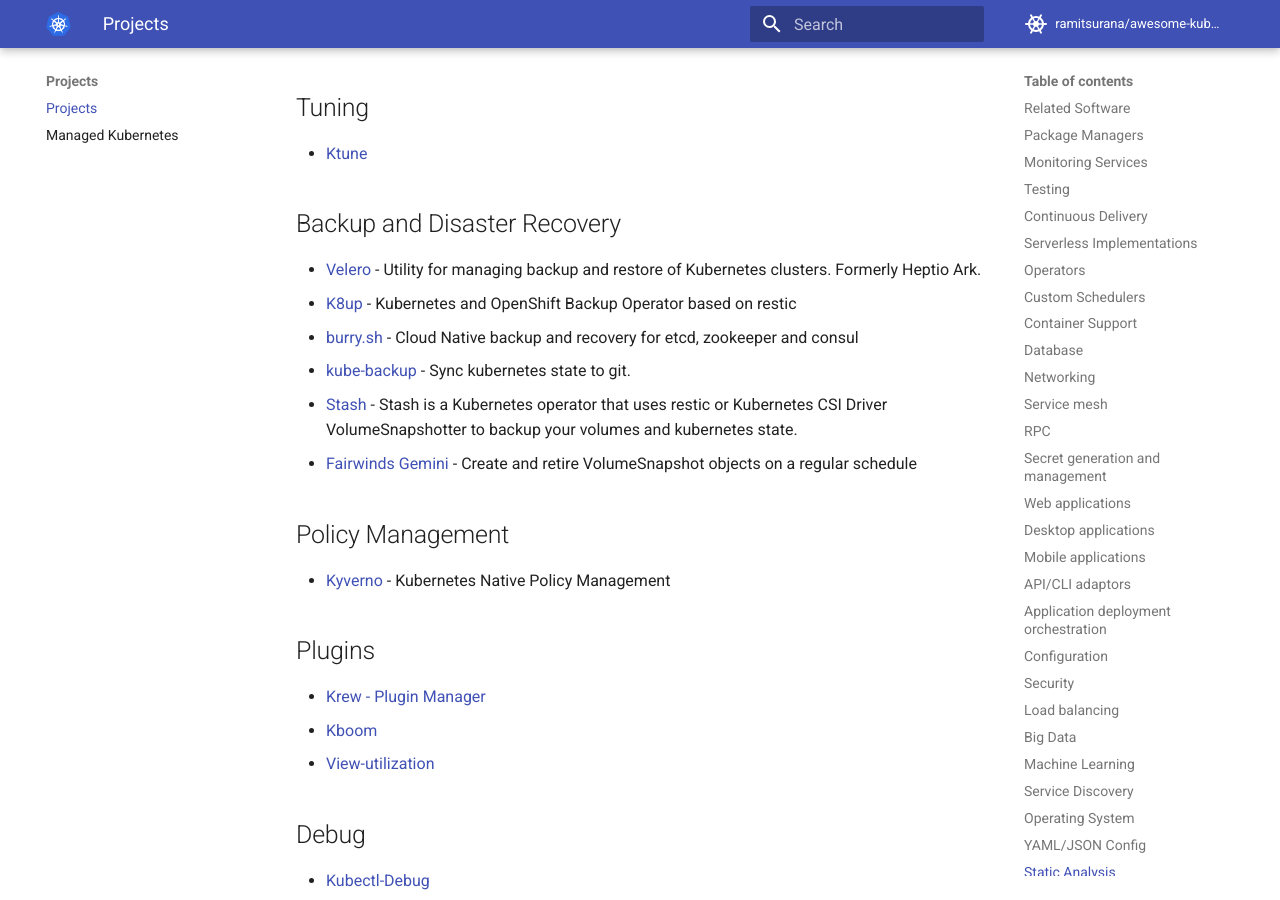
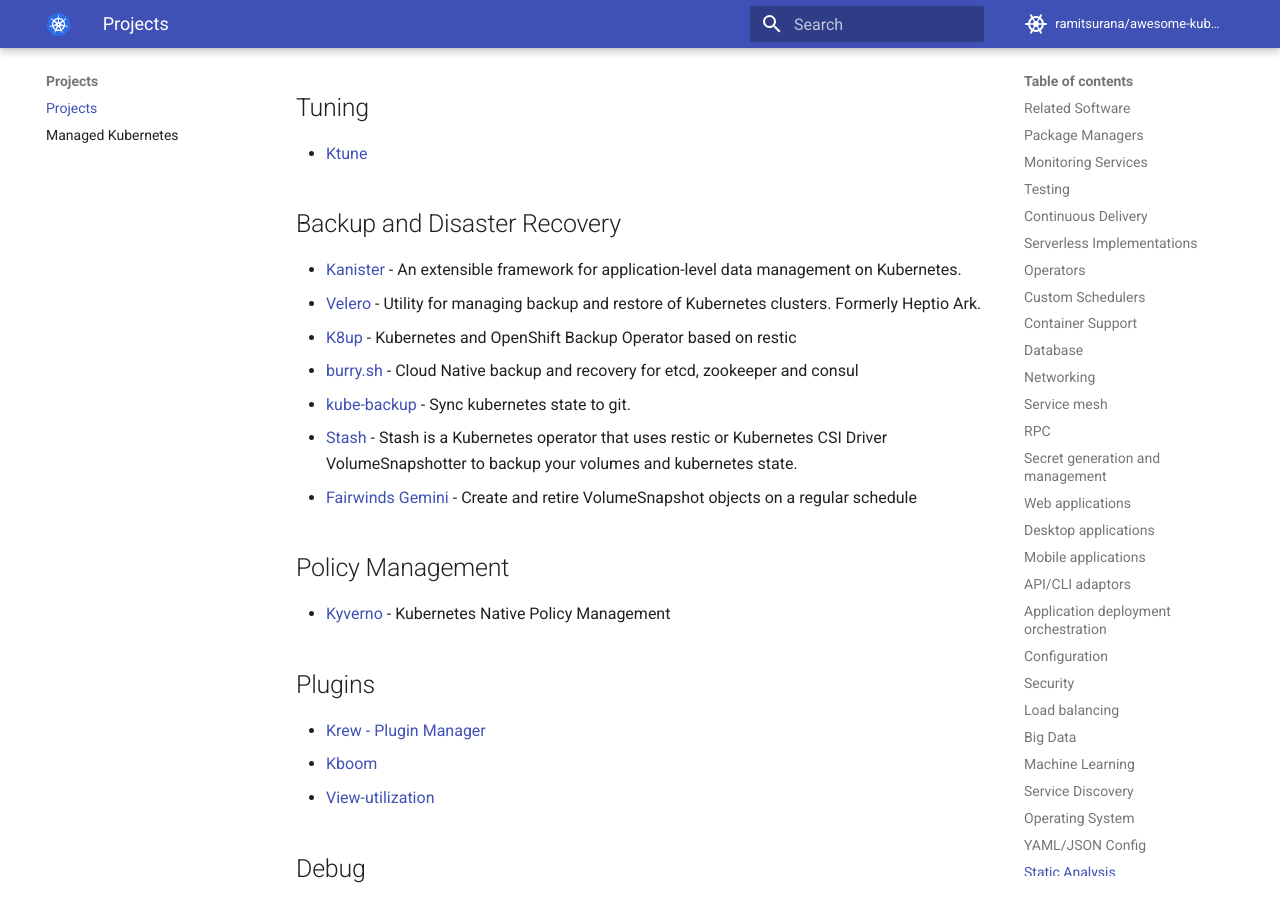
Before and after one commit to topstar920707/awesome-kubernetes, an MkDocs documentation site: the page built from docs/projects/projects.md, in a window 1280 px wide and 900 px high, scrolled down 17702 px. Built offline with MkDocs 1.6.1 and Material for MkDocs 9.7.7, drawn with Linux system fonts in a browser that asks for light colours; comment, search, counter and statistics services are not loaded.

Commit message:
Add Kanister project (#792)

```diff
--- a/docs/projects/projects.md
+++ b/docs/projects/projects.md
@@ -484,6 +484,7 @@ Projects
 
 ## Backup and Disaster Recovery
 
+* [Kanister](https://github.com/kanisterio/kanister) - An extensible framework for application-level data management on Kubernetes.
 * [Velero](https://github.com/vmware-tanzu/velero) - Utility for managing backup and restore of Kubernetes clusters. Formerly Heptio Ark.
 * [K8up](https://github.com/vshn/k8up) - Kubernetes and OpenShift Backup Operator based on restic
 * [burry.sh](https://github.com/mhausenblas/burry.sh) - Cloud Native backup and recovery for etcd, zookeeper and consul
```
